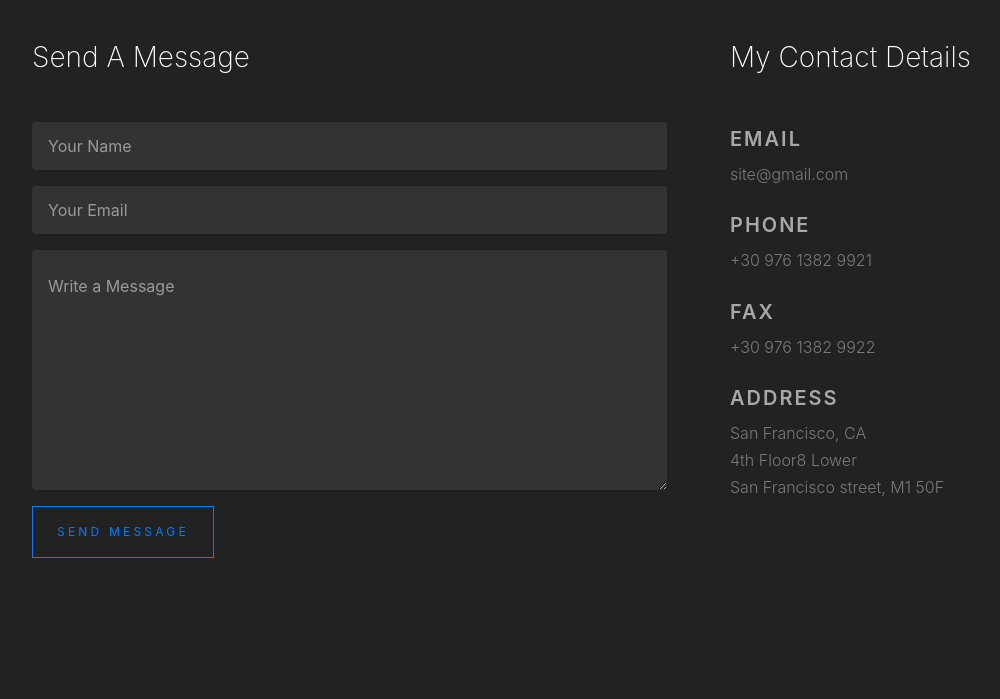
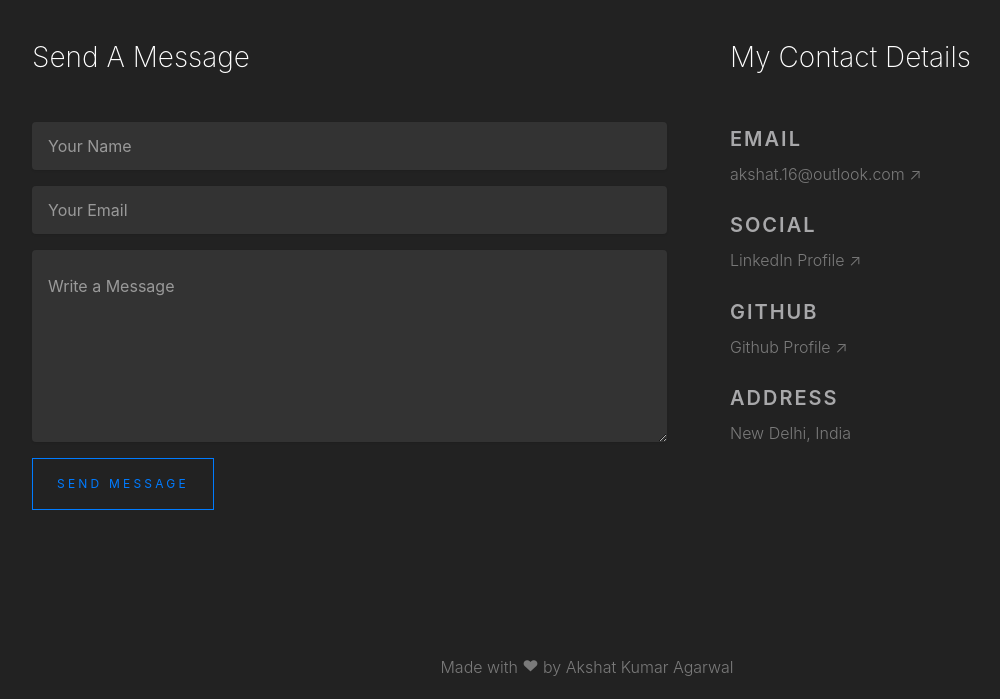
Before and after one commit to akshatk16/portfolio, a website: page index.html in a window 1280 px wide. Shown: the part 3640-4339 px from the top of the page, without its empty margins (53-1053 px from the left). Drawn offline with nearby package versions, Linux system fonts and the light colour scheme; files whose address does not match are found by name.

Commit message:
added contact details

```diff
--- a/css/style.css
+++ b/css/style.css
@@ -661,7 +661,8 @@ a {
 
 .site-contact-details, .site-contact-details li {
   padding: 0;
-  margin: 0; }
+  margin: 0;
+  cursor: default;}
 
 .site-contact-details li {
   list-style: none;
@@ -673,6 +674,13 @@ a {
     font-weight: 600;
     margin-bottom: 5px;
     display: block; }
+    .site-contact-details li > a{
+      color: rgba(255,255,255,0.4);
+    }
+    .site-contact-details li > a:hover{
+      color: #c45a94;
+    }
+
   .site-contact-details li > ul{
   padding:0 !important; }
   .site-contact-details li > ul > li{
--- a/index.html
+++ b/index.html
@@ -277,7 +277,7 @@
 							<input type="email" name="email" class="form-control px-3 py-4" placeholder="Your Email">
 						</div>
 						<div class="form-group mb-3">
-							<textarea class="form-control px-3 py-4"cols="30" rows="8" name="message" placeholder="Write a Message"></textarea>
+							<textarea class="form-control px-3 py-4"cols="30" rows="6" name="message" placeholder="Write a Message"></textarea>
 						</div>
 						<div class="form-group">
                             <input type="submit" value="Send Message" class="btn btn-outline-primary  px-4 py-3" />
@@ -291,21 +291,19 @@
 					<ul class="site-contact-details">
 						<li>
 							<span class="text-uppercase">Email</span>
-							site@gmail.com
+							<a href="mailto::akshat.16@outlook.com">akshat.16@outlook.com &#x2197;</a>
 						</li>
 						<li>
-							<span class="text-uppercase">Phone</span>
-							+30 976 1382 9921
+							<span class="text-uppercase">Social</span>
+							<a href="https://in.linkedin.com/in/akshat-k" target="_blank" class="external">LinkedIn Profile &#x2197;</a>
 						</li>
 						<li>
-							<span class="text-uppercase">Fax</span>
-							+30 976 1382 9922
+							<span class="text-uppercase">Github</span>
+							<a href="https://github.com/akshatk16/" target="_blank" class="external">Github Profile &#x2197;</a>
 						</li>
 						<li>
 							<span class="text-uppercase">Address</span>
-							San Francisco, CA <br>
-							4th Floor8 Lower  <br>
-							San Francisco street, M1 50F
+							New Delhi, India <br>
 						</li>
 					</ul>
 				</div>
```
